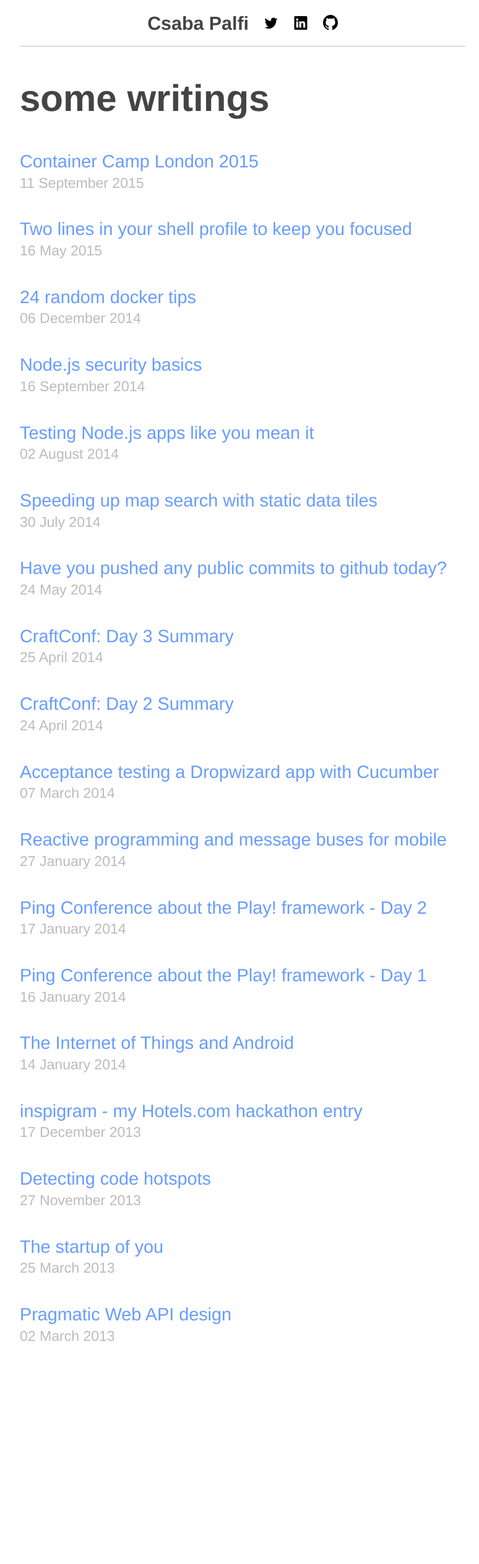
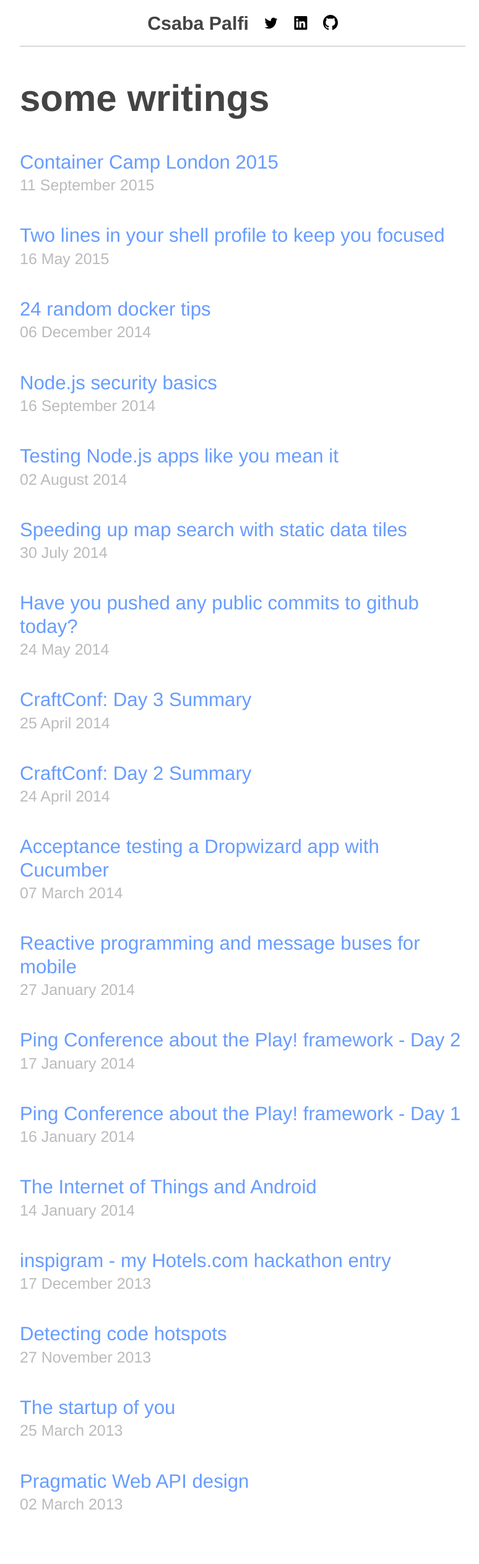
Before and after one commit to dublado/csabapalfi.github.io, a Jekyll site: the page built from index.html, in a window 1280 px wide. Shown: the whole page at 62% size, without its empty margins (248-1022 px from the left). Built offline with Jekyll 4.4.1, drawn with Linux system fonts in a browser that asks for light colours; Markdown is read by kramdown in place of the engine named in the settings; before the commit the page ends 2246 px from its top, so only the background shows below that.

Commit message:
tidier css
Signed-off-by: Csaba Palfi <csaba@palfi.me>

```diff
--- a/_includes/styles.scss
+++ b/_includes/styles.scss
@@ -88,11 +88,9 @@ ul, ol {
 code {
   font-size:1.2em;
 }
-
 pre code {
   font-size:1.4em;
 }
-
 pre {
   font-size: 0.8em;
   line-height: 2em;
@@ -102,10 +100,6 @@ pre {
   word-wrap: break-word;
   white-space: pre;
   white-space: pre-wrap;
-}
-input {
-  font-size:1em;
-  padding: 0.3em;
 }
 /* Header */
 header a {
@@ -138,15 +132,14 @@ header a:hover {
 .posts .post-title {
   margin-top:0.4em;
   padding-bottom:0.9em;
-  font-size: 1.2em;
 }
 .posts .post-title a {
   font-weight: 400;
 }
 .post-date {
+  font-size: 0.8em;
   font-weight: 400;
   white-space: nowrap;
-  font-size: 0.8em;
   color: $secondary-color;
 }
 
--- a/index.html
+++ b/index.html
@@ -6,9 +6,9 @@ title: some writings
 <h1>{{ page.title }}</h1>
 <div class="posts">
 {% for post in site.posts %}
-  <h3 class="post-title">
+  <h4 class="post-title">
     <a href="{{ post.url }}">{{ post.title }}</a>
     <div class="post-date">{{ post.date | date_to_long_string }}</div>
-  </h3>
+  </h4>
 {% endfor %}
 </div>
```
